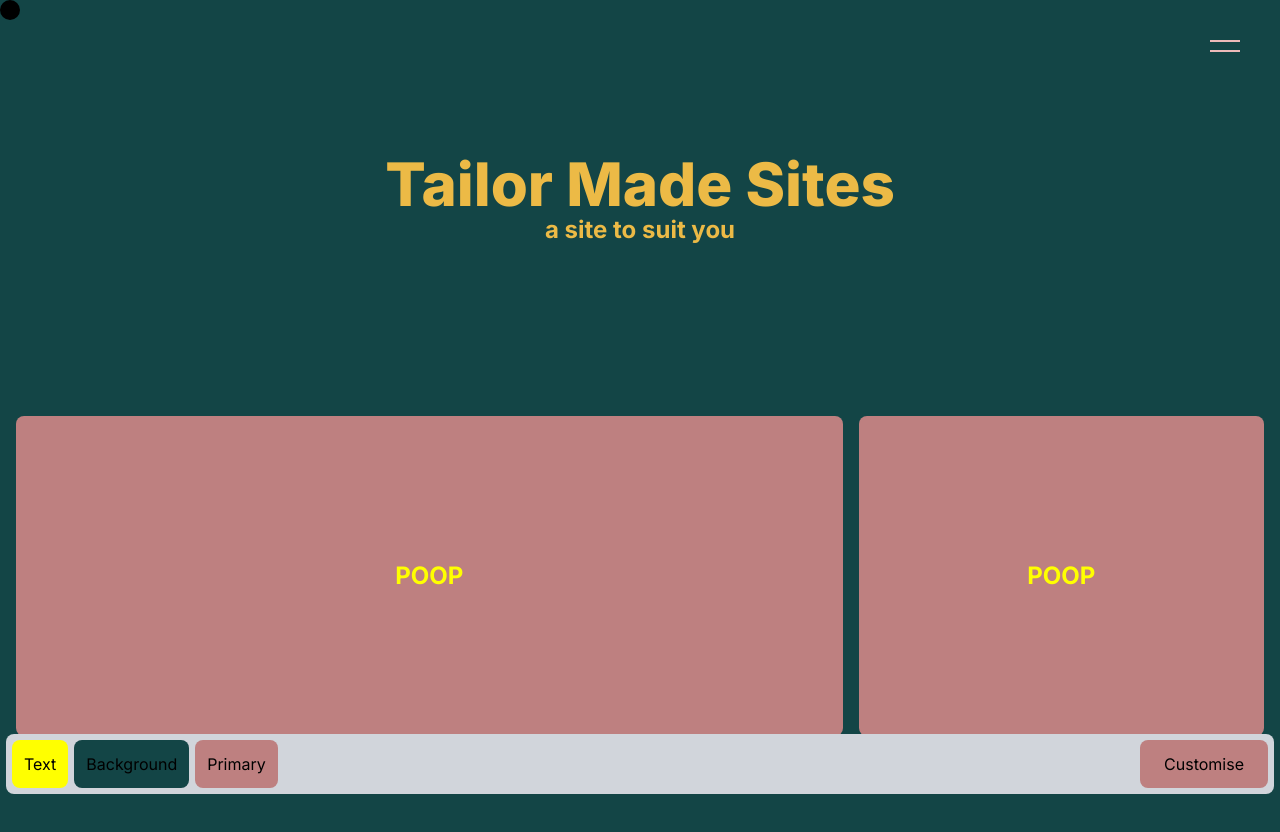
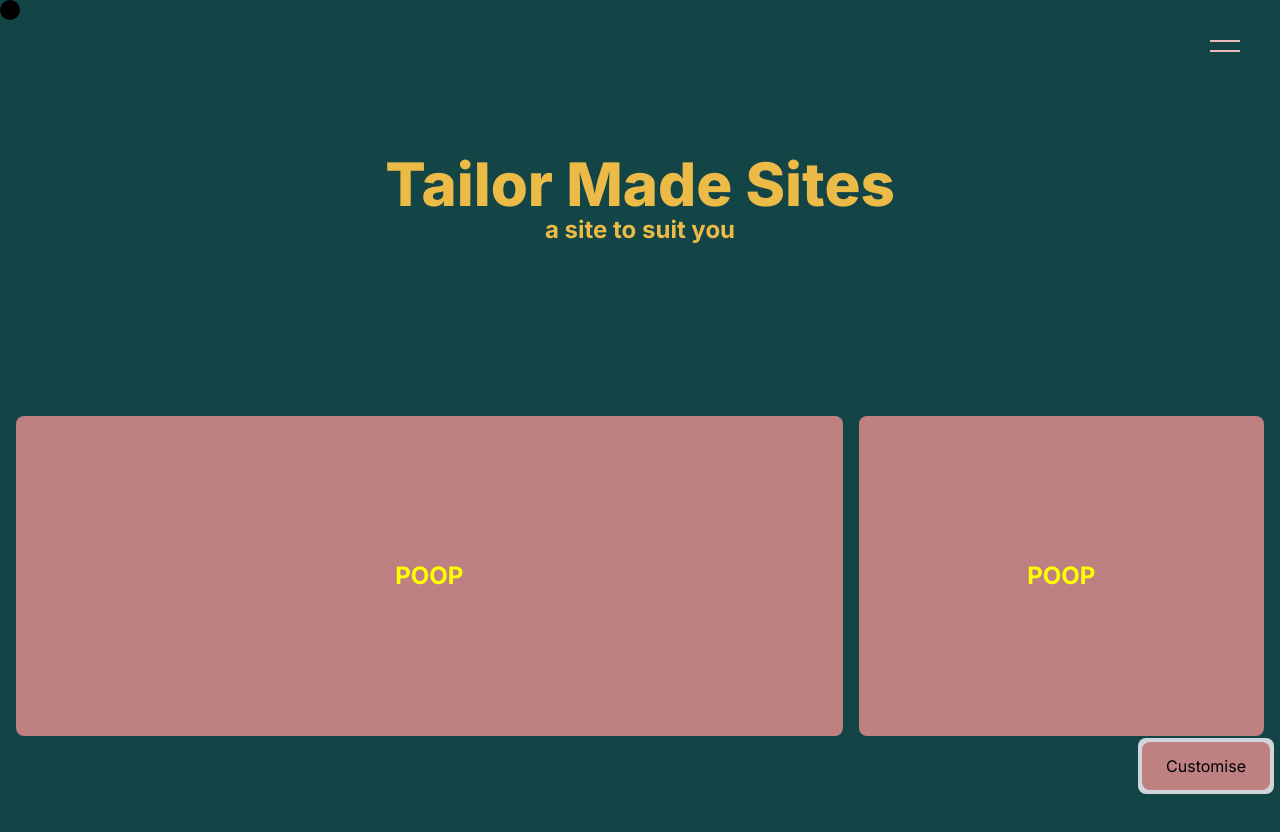
Before and after one commit to rurigrass/tailor-made-sites, a Next.js app: page / in a window 1280 px wide. Shown: the top 832 px of the page. Built offline with nearby package versions, Linux system fonts and the light colour scheme; what tailwindcss-3d would draw is missing.

Commit message:
button opens bottom bar

```diff
--- a/src/components/customiser/BottomBar.tsx
+++ b/src/components/customiser/BottomBar.tsx
@@ -4,6 +4,7 @@ import { useState } from "react";
 import ColourPicker from "./ColourPicker";
 import { useColoursStore } from "../../state/colours";
 import CustomiserButton from "./CustomiserButton";
+import { motion } from "framer-motion";
 
 interface BottomBarProps {}
 
@@ -21,10 +22,27 @@ const BottomBar = ({}) => {
   const [textOpen, setTextOpen] = useState<boolean>(false);
   const [backgrounOpen, setBackgroundOpen] = useState<boolean>(false);
   const [primaryOpen, setPrimaryOpen] = useState<boolean>(false);
+
+  const variants = {
+    open: {
+      width: "100%",
+      transition: { duration: 0.5, ease: [0.76, 0, 0.24, 1] },
+    },
+    closed: {
+      width: "9.25rem",
+      transition: { duration: 0.5, ease: [0.76, 0, 0.24, 1] },
+    },
+  };
   return (
-    <div className="fixed bottom-0 w-full">
-      <div className="relative flex justify-between p-1.5 m-1.5  bg-gray-300 rounded-lg">
-        <div className="flex gap-1.5">
+    <motion.div
+      className="fixed bottom-0 right-0 w-full"
+      variants={variants}
+      animate={isOpen ? "open" : "closed"}
+      initial={"closed"}
+    >
+      <div className="relative h-[3.5rem] m-1.5 bg-gray-300 rounded-lg">
+        {isOpen && (
+          <div className="flex gap-1.5 absolute left-1 bottom-1">
             <div>
               {textOpen && (
                 <ColourPicker
@@ -71,6 +89,8 @@ const BottomBar = ({}) => {
               </button>
             </div>
           </div>
+        )}
+        <div className="absolute right-1 bottom-1">
           <CustomiserButton
             primaryColour={primaryColour}
             backgroundColour={backgroundColour}
@@ -81,6 +101,7 @@ const BottomBar = ({}) => {
           />
         </div>
       </div>
+    </motion.div>
   );
 };
 
--- a/src/components/customiser/CustomiserButton.tsx
+++ b/src/components/customiser/CustomiserButton.tsx
@@ -16,7 +16,7 @@ const CustomiserButton = ({
   console.log(isOpen);
 
   return (
-    <div className=" h-12 w-32 rounded-lg overflow-hidden cursor-pointer">
+    <div className="h-12 w-32 rounded-lg overflow-hidden cursor-pointer">
       <motion.div
         className="relative"
         animate={{ top: isOpen ? "-3rem" : "0rem" }}
```
Lines whose indentation alone changed are shown as unchanged.
